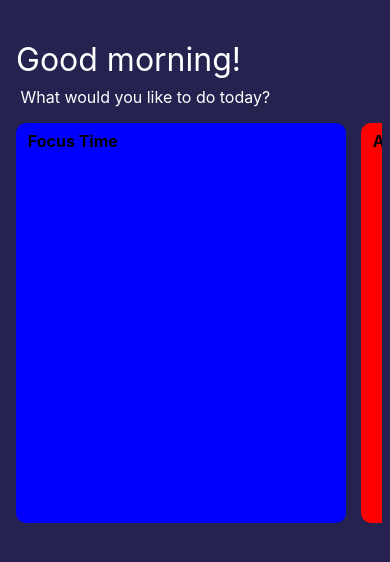
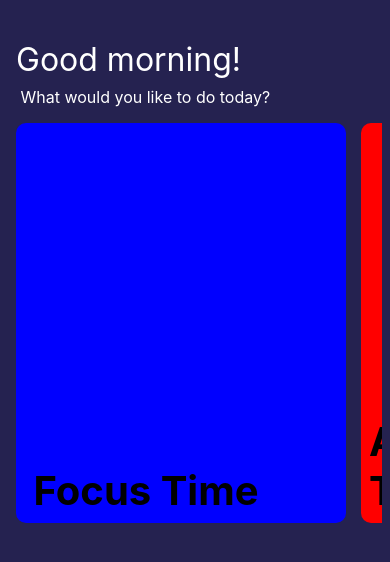
Before and after one commit to garysmith1933/Focustime, a React Native app: screen / in a window 390 px wide. Shown: the top 562 px of the page. Built offline with nearby package versions, Linux system fonts and the light colour scheme.

Commit message:
more layout progress

```diff
--- a/App.js
+++ b/App.js
@@ -17,21 +17,21 @@ export default function App() {
 
             <View style={styles.optionContainer}>
             <ScrollView horizontal={true} pagingEnabled={true} style={{marginLeft: spacing.sm, marginRight: spacing.sm}}>
-            <View style={{backgroundColor: 'blue', borderRadius: 10, padding: spacing.sm, height: 400, width: 330, marginRight: 15, marginLeft: 8}}>
+            <View style={styles.focus}>
               <TouchableOpacity onPress={()=> console.log('history.push component to FocusTime')}>
-                <Text style={{fontSize: fontSizes.md, fontWeight: 'bold', width: '100%'}}> Focus Time </Text>
+                <Text style={styles.categories}> Focus Time </Text>
               </TouchableOpacity>
             </View>
 
-            <View style={{backgroundColor: 'red', borderRadius: 10, marginBottom: spacing.xxl, padding: spacing.sm, height: 400, width: 330, marginRight: 15}}>
+            <View style={styles.affirmation}>
               <TouchableOpacity onPress={()=> console.log('history.push component to Affirmations')}>
-                <Text style={{fontSize: fontSizes.md, fontWeight: 'bold'}}> Affirmation Time </Text>
+                <Text style={styles.categories}>Affirmation Time</Text>
               </TouchableOpacity>
             </View>
 
-            <View style={{backgroundColor: 'green', borderRadius: 10, padding: spacing.sm, height: 400, width: 330, marginRight: 8}}>
+            <View style={styles.planning}>
                 <TouchableOpacity onPress={()=> console.log('history.push component to Scheduler')}>
-                  <Text style={{fontSize: fontSizes.md, fontWeight: 'bold'}} > Planning Time </Text>
+                  <Text style={styles.categories} > Planning Time </Text>
                 </TouchableOpacity>
             </View>
             </ScrollView>
@@ -60,7 +60,40 @@ const styles = StyleSheet.create({
     justifyContent: 'center',
   },
 
-  options: {
+  categories: {
+    fontSize: fontSizes.xxl,
+    fontWeight: 'bold'
+  },
 
+  focus: {
+    backgroundColor: 'blue',
+    borderRadius: 10,
+    padding: spacing.sm,
+    height: 400,
+    width: 330,
+    marginRight: 15,
+    marginLeft: 8,
+    justifyContent: 'flex-end'
+  },
+
+  affirmation: {
+    backgroundColor: 'red',
+    borderRadius: 10,
+    marginBottom: spacing.xxl,
+    padding: spacing.sm,
+    height: 400,
+    width: 330,
+    marginRight: 15,
+    justifyContent: 'flex-end'
+  },
+
+  planning: {
+    backgroundColor: 'green',
+    borderRadius: 10,
+     padding: spacing.sm,
+     height: 400,
+     width: 330,
+     marginRight: 8,
+     justifyContent: 'flex-end'
   }
 });
```
